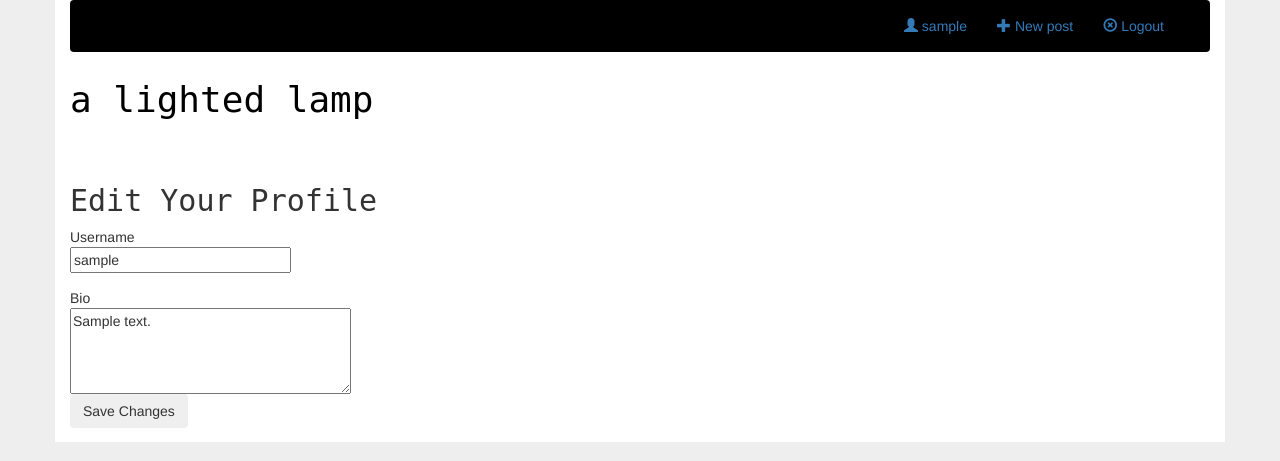
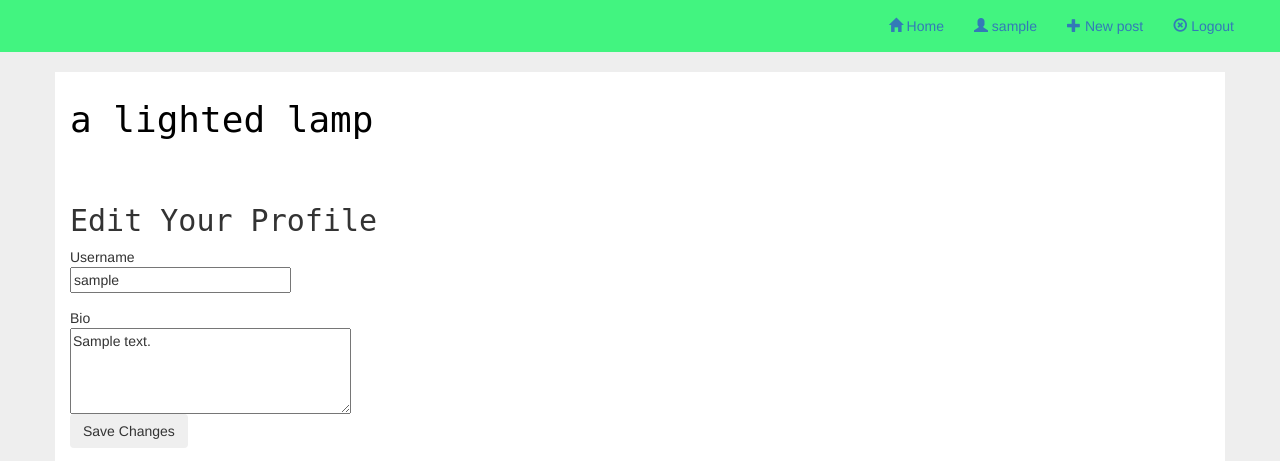
Before and after one commit to alightedlamp/alightedlamp, a Flask app: page /edit in a window 1280 px wide. Shown: the top 461 px of the page. Run offline with Flask 2, Linux system fonts and the light colour scheme; a user stored in the database is signed in; tables that the repository leaves empty hold one stand-in row (values such as "Sample post"); parts of the project's set-up code (start-up, migrations or seed data) failed here and were passed over; some libraries are stand-ins or nearby versions; some web fonts are replaced.

Commit message:
style edits

```diff
--- a/app/static/css/styles.css
+++ b/app/static/css/styles.css
@@ -14,6 +14,9 @@ h1.title a {
     color: black;
     text-decoration: none;
 }
+h2.subtitle {
+    font-size: 1em;
+}
 header {
     margin: 2em 0;
     height: 4em;
@@ -22,7 +25,8 @@ header {
 }
 header + nav { clear: both; }
 nav.navbar {
-    background-color: black;
+    background-color: #42f480;
+    border-radius: 0;
     width: 100%;
 }
 nav.navbar ul { float: right; }
@@ -35,7 +39,7 @@ div.post-form {
 div.avatar {}
 div.post {
     margin-top: 2em;
-    clear: both;
+    display: block;
 }
 div.post h3 {
     margin: 0;
--- a/app/templates/base.html
+++ b/app/templates/base.html
@@ -14,15 +14,18 @@
     	<meta name="viewport" content="width=device-width, initial-scale=1.0">
 	</head>
 	<body>
-		<div class="container content">
 			<nav class="navbar">
 				<div class="container-fluid">
+				<!--<h1 class="title"><a href="/">a lighted lamp</a></h1>-->
 				  <!-- <div class="navbar-header">
 					  <a class="navbar-brand" href="/index"><span class="glyphicon glyphicon-home" aria-hidden="true"></span></a>
 				  </div> -->
 				  <div class="collapse navbar-collapse" id="bs-example-navbar-collapse-1">
 					<ul class="nav navbar-nav">
 						{% if g.user.is_authenticated %}
+							<li>
+								<a href="/"><span class="glyphicon glyphicon-home" aria-hidden="true"></span> Home</a>
+							</li>
 							<li>
 								<a href="{{ url_for('user', nickname=g.user.nickname) }}"><span class="glyphicon glyphicon-user" aria-hidden="true"></span> {{ g.user.nickname }}</a>
 							</li>
@@ -41,11 +44,10 @@
 				  </div>
 			  	</div>
 			</nav>
+		<div class="container content">
 			<header>
-				<!-- <div class="logo">
-					<img src="/static/img/lamp.png"/>
-				</div> -->
 				<h1 class="title"><a href="/">a lighted lamp</a></h1>
+				<!-- <h2 class="subtitle"><i>a pointless blog</i></h2> -->
 			</header>
 			{% with messages = get_flashed_messages(with_categories=true) %}
 				{% if messages %}
--- a/app/templates/post.html
+++ b/app/templates/post.html
@@ -1,4 +1,4 @@
-<div class="post">
+<div class="container post">
     {% if g.user.id != post.author.id %}
     <div class="col-md-1 col-sm-1 avatar">
         {# avatar_none is not working #}
```
